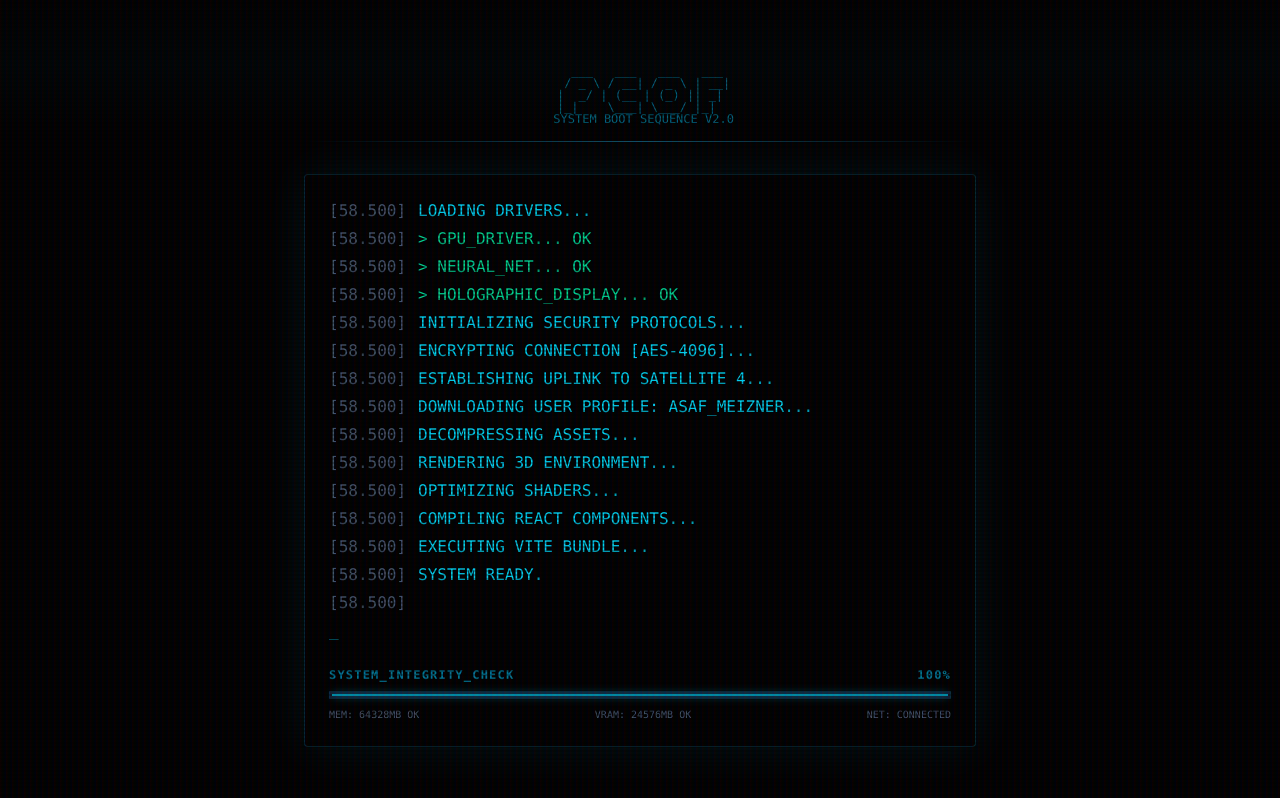
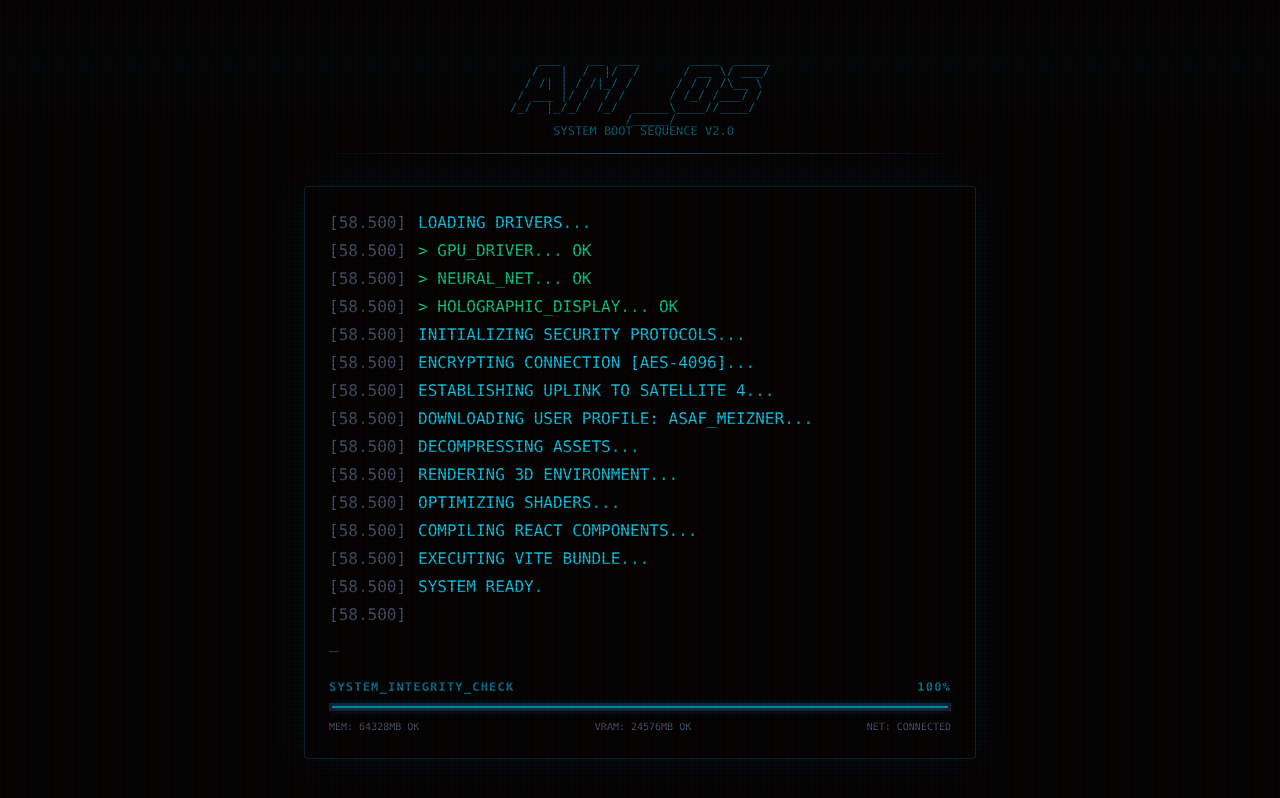
Before and after one commit to AsafMeizner/portfolio, a React (Vite) app: page / in a window 1280 px wide. Built offline with nearby package versions, Linux system fonts and the light colour scheme.

Commit message:
updated boot sequence text

```diff
--- a/src/components/BootSequence.tsx
+++ b/src/components/BootSequence.tsx
@@ -83,12 +83,16 @@ export const BootSequence = ({ onComplete }: { onComplete: () => void }) => {
                     <div className="mb-8 text-center">
                         <pre className="text-[10px] md:text-xs leading-none text-cyan-600 mb-4 opacity-70">
                             {`
-   ___   ___   ___   ___
-  / _ \\ / __| / _ \\ | __|
- |  _/ | (__ | (_) || _|
- |_|    \\___| \\___/ |_|
+    ___    __  ___       ____  _____
+   /   |  /  |/  /      / __ \\/ ___/
+  / /| | / /|_/ /      / / / /\\__ \\
+ / ___ |/ /  / /      / /_/ /___/ /
+/_/  |_/_/  /_/  _____\\____//____/
+                /_____/
  SYSTEM BOOT SEQUENCE V2.0
 `}
+
+
                         </pre>
                         <div className="h-px w-full bg-gradient-to-r from-transparent via-cyan-900 to-transparent" />
                     </div>
```
